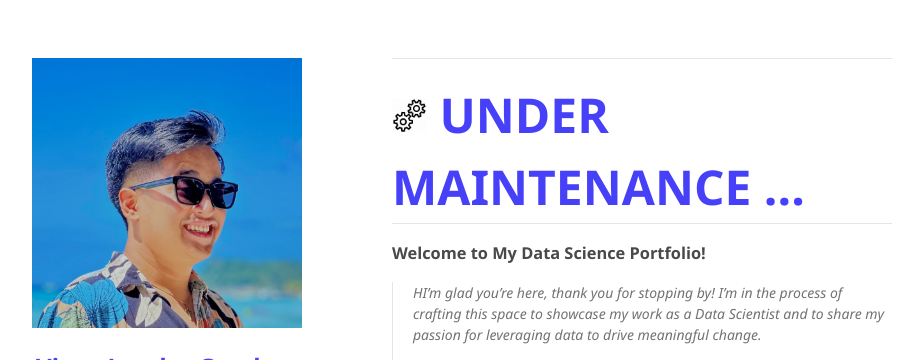
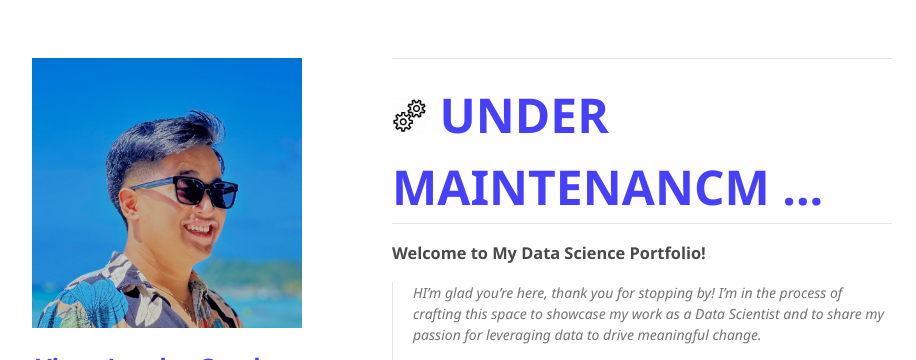
Before and after one commit to vincelander/vincelander.github.io, a Jekyll site: the page built from index.md, in a window 1280 px wide. Shown: the top 360 px of the page, without its empty margins (178-1094 px from the left). Built offline with Jekyll 4.4.1, drawn with Linux system fonts in a browser that asks for light colours.

Commit message:
update view and details

```diff
--- a/_layouts/default.html
+++ b/_layouts/default.html
@@ -124,9 +124,9 @@
       </header>
       <section>
         <hr>
-        <font size="12px" color="#4740F9">
+        <font size="10px" color="#4740F9">
           <img src="/assets/img/gear-logo.gif" alt="Logo" style="width: 35px; height: auto;">
-          <b>UNDER MAINTENANCE ...</b>
+          <b>UNDER MAINTENANCM ...</b>
         </font>
         <hr>
 
```
